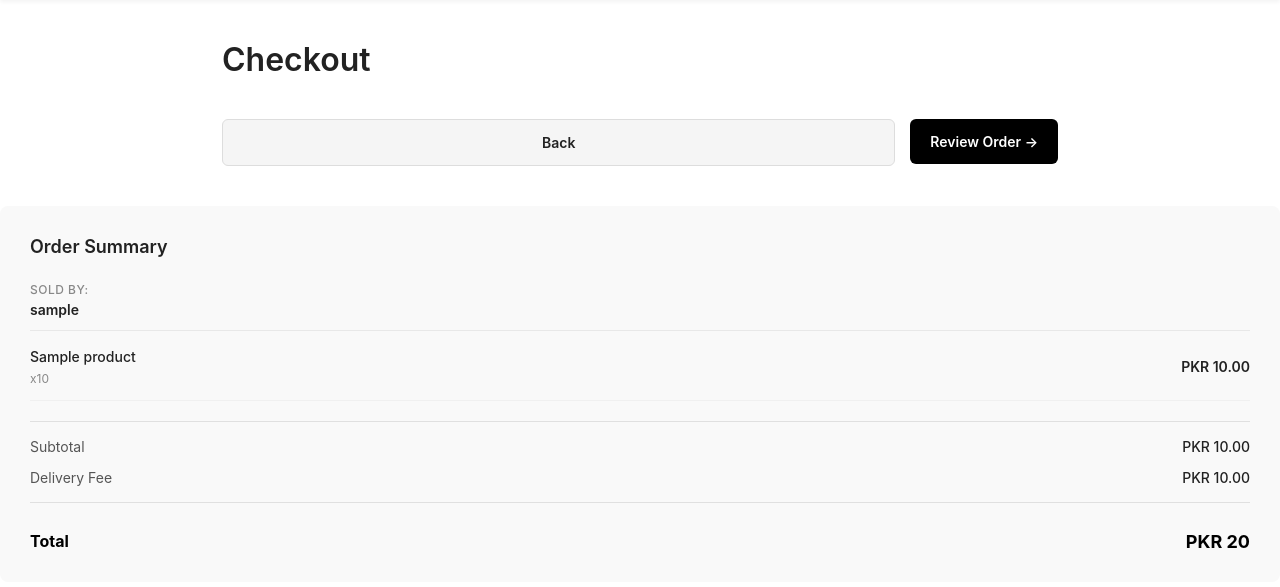
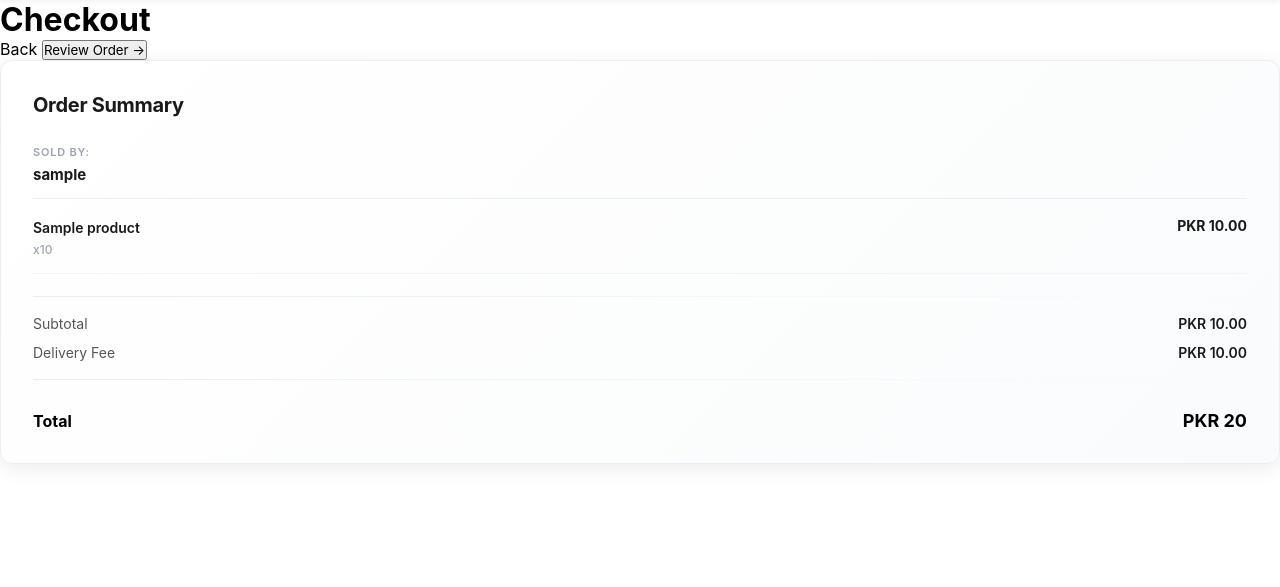
Before and after one commit to Hamzah-Amir/Cartify, a Django app: template templates/cart/process_checkout.html in a window 1280 px wide. Shown: the part 68-655 px from the top of the page. Run offline with Django 5.2, Linux system fonts and the light colour scheme; the template is opened without the code that fills it: values that come from a table or form of the project are taken from there, others are empty; tables that the repository leaves empty hold one stand-in row (values such as "Sample post"); parts of the project's set-up code (start-up, migrations or seed data) failed here and were passed over.

Commit message:
updated styles

```diff
--- a/static/cart/process_checkout.css
+++ b/static/cart/process_checkout.css
@@ -1,173 +1,27 @@
-.checkout-container {
-    width: 70vw;
-    margin: 0 auto;
-    padding: 40px 30px;
-    background-color: #fff;
-}
-
-.checkout-heading {
-    font-size: 32px;
-    font-weight: 600;
-    margin: 0 0 40px 0;
-    color: #222;
-}
-
-.checkout-content {
-    display: grid;
-    grid-template-columns: 1fr 1fr;
-    gap: 40px;
-    margin-top: 30px;
-}
-
-/* Payment Section */
-.payment-section {
-    background-color: #fff;
-}
-
-.section-title {
-    font-size: 18px;
-    font-weight: 600;
-    margin: 0 0 25px 0;
-    color: #222;
-    display: flex;
-    align-items: center;
-    gap: 10px;
-}
-
-.section-title svg {
-    width: 24px;
-    height: 24px;
-    color: #333;
-}
-
-.payment-options {
-    display: flex;
-    flex-direction: column;
-    gap: 15px;
-    margin-bottom: 30px;
-}
-
-.payment-option {
-    display: flex;
-    align-items: flex-start;
-    gap: 16px;
-    padding: 20px;
-    border: 2px solid #e0e0e0;
-    border-radius: 8px;
-    cursor: pointer;
+.order-summary-section {
+    background: linear-gradient(135deg, #ffffff 0%, #fafbfc 100%);
+    padding: 32px;
+    border-radius: 12px;
+    height: fit-content;
+    position: sticky;
+    top: 20px;
+    box-shadow: 0 4px 20px rgba(0, 0, 0, 0.08);
+    border: 1px solid #e8eef5;
     transition: all 0.3s ease;
 }
 
-.payment-option:hover {
-    border-color: #999;
-    background-color: #f9f9f9;
-}
-
-.payment-option input[type="radio"] {
-    width: 20px;
-    height: 20px;
-    margin-top: 2px;
-    cursor: pointer;
-    accent-color: #000;
-    flex-shrink: 0;
-}
-
-.payment-option input[type="radio"]:checked + .payment-content {
-    color: #000;
-}
-
-.payment-content {
-    display: flex;
-    flex-direction: column;
-    gap: 6px;
-    flex: 1;
-}
-
-.payment-method {
-    font-size: 16px;
-    font-weight: 600;
-    color: #222;
-    display: flex;
-    align-items: center;
-    gap: 12px;
-}
-
-.payment-method svg {
-    width: 24px;
-    height: 24px;
-    color: #333;
-}
-
-.payment-subtitle {
-    font-size: 14px;
-    color: #666;
-    margin-left: 36px;
-}
-
-.checkout-actions {
-    display: flex;
-    gap: 15px;
-    margin-top: 40px;
-}
-
-.btn-back {
-    flex: 1;
-    padding: 14px 20px;
-    border: 1px solid #ddd;
-    border-radius: 6px;
-    background-color: #f5f5f5;
-    color: #222;
-    font-size: 14px;
-    font-weight: 600;
-    cursor: pointer;
-    text-align: center;
-    text-decoration: none;
-    transition: all 0.3s ease;
-}
-
-.btn-back:hover {
-    background-color: #e8e8e8;
-    border-color: #999;
-}
-
-.btn-review {
-    flex: 1;
-    padding: 14px 20px;
-    border: none;
-    border-radius: 6px;
-    background-color: #000;
-    color: #fff;
-    font-size: 14px;
-    font-weight: 600;
-    cursor: pointer;
-    transition: all 0.3s ease;
-}
-
-.btn-review:hover {
-    background-color: #222;
-}
-
-/* Order Summary Section */
-.order-summary-section {
-    background-color: #f9f9f9;
-    padding: 30px;
-    border-radius: 8px;
-    height: fit-content;
-    position: sticky;
-    top: 20px;
-}
-
 .summary-title {
-    font-size: 18px;
-    font-weight: 600;
-    margin: 0 0 25px 0;
-    color: #222;
+    font-size: 20px;
+    font-weight: 700;
+    margin: 0 0 28px 0;
+    color: #1a1a1a;
+    letter-spacing: -0.3px;
 }
 
 .order-group {
-    margin-bottom: 25px;
-    padding-bottom: 25px;
-    border-bottom: 1px solid #ddd;
+    margin-bottom: 28px;
+    padding-bottom: 28px;
+    border-bottom: 1px solid #e8eef5;
 }
 
 .order-group:last-child {
@@ -179,41 +33,41 @@
 .seller-info {
     display: flex;
     flex-direction: column;
-    gap: 4px;
-    margin-bottom: 16px;
-    padding-bottom: 12px;
-    border-bottom: 1px solid #e8e8e8;
+    gap: 6px;
+    margin-bottom: 18px;
+    padding-bottom: 14px;
+    border-bottom: 1px solid #e8eef5;
 }
 
 .seller-label {
-    font-size: 12px;
-    color: #888;
-    font-weight: 500;
+    font-size: 11px;
+    color: #9ca3af;
+    font-weight: 600;
     text-transform: uppercase;
-    letter-spacing: 0.5px;
+    letter-spacing: 0.8px;
 }
 
 .seller-name {
-    font-size: 14px;
-    font-weight: 600;
-    color: #222;
+    font-size: 15px;
+    font-weight: 700;
+    color: #1a1a1a;
 }
 
 .summary-items {
     display: flex;
     flex-direction: column;
-    gap: 14px;
-    margin-bottom: 20px;
+    gap: 16px;
+    margin-bottom: 22px;
 }
 
 .summary-item {
     display: flex;
     justify-content: space-between;
-    align-items: center;
+    align-items: flex-start;
     font-size: 14px;
     color: #555;
-    padding-bottom: 14px;
-    border-bottom: 1px solid #f0f0f0;
+    padding-bottom: 16px;
+    border-bottom: 1px solid #f0f3f8;
 }
 
 .item-details {
@@ -225,28 +79,28 @@
 
 .item-name {
     font-size: 14px;
-    font-weight: 500;
-    color: #222;
-    line-height: 1.4;
+    font-weight: 600;
+    color: #1a1a1a;
+    line-height: 1.5;
 }
 
 .item-qty {
     font-size: 12px;
-    color: #888;
-    font-weight: 400;
+    color: #9ca3af;
+    font-weight: 500;
 }
 
 .item-price {
-    font-weight: 600;
-    color: #222;
+    font-weight: 700;
+    color: #1a1a1a;
     white-space: nowrap;
     margin-left: 12px;
 }
 
 .summary-divider {
     height: 1px;
-    background: linear-gradient(to right, #e0e0e0, #e0e0e0);
-    margin: 16px 0;
+    background: linear-gradient(to right, #e8eef5, transparent);
+    margin: 18px 0;
 }
 
 .summary-row {
@@ -255,12 +109,12 @@
     align-items: center;
     font-size: 14px;
     color: #555;
-    margin-bottom: 14px;
+    margin-bottom: 12px;
 }
 
 .summary-value {
-    color: #222;
-    font-weight: 500;
+    color: #1a1a1a;
+    font-weight: 600;
 }
 
 .summary-total {
--- a/templates/cart/checkout.html
+++ b/templates/cart/checkout.html
@@ -5,7 +5,7 @@
 
 {% block extra_head %}
 <link rel="stylesheet" href="{% static "cart/checkout.css" %}">
-<link rel="stylesheet" href="{% static "cart/process_checkout.css" %}">
+{% comment %} <link rel="stylesheet" href="{% static "cart/process_checkout.css" %}"> {% endcomment %}
 {% endblock extra_head %}
 
 {% block body %}
```
Also changed, not shown: static/cart/checkout.css (+120 -0 lines).
